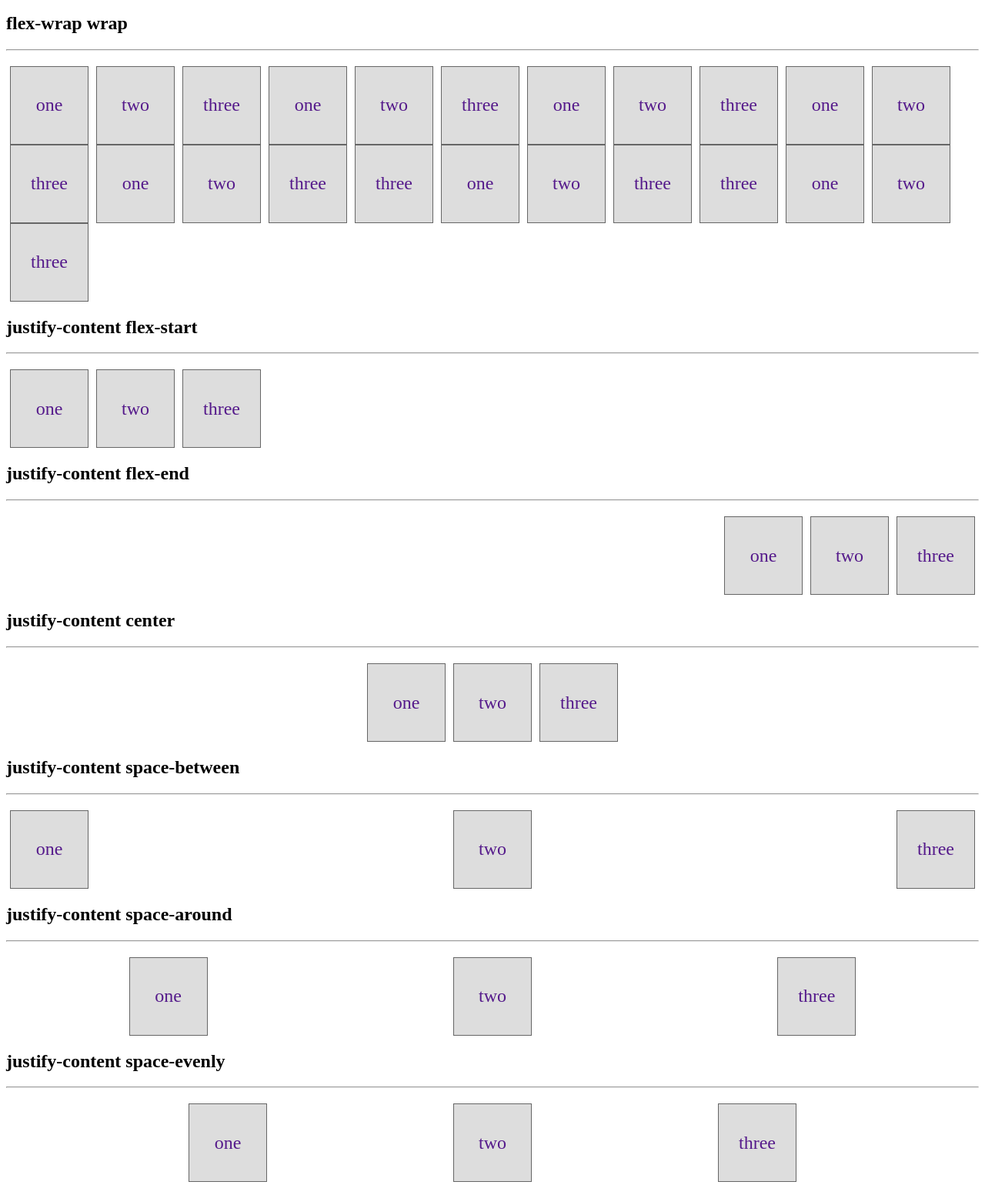
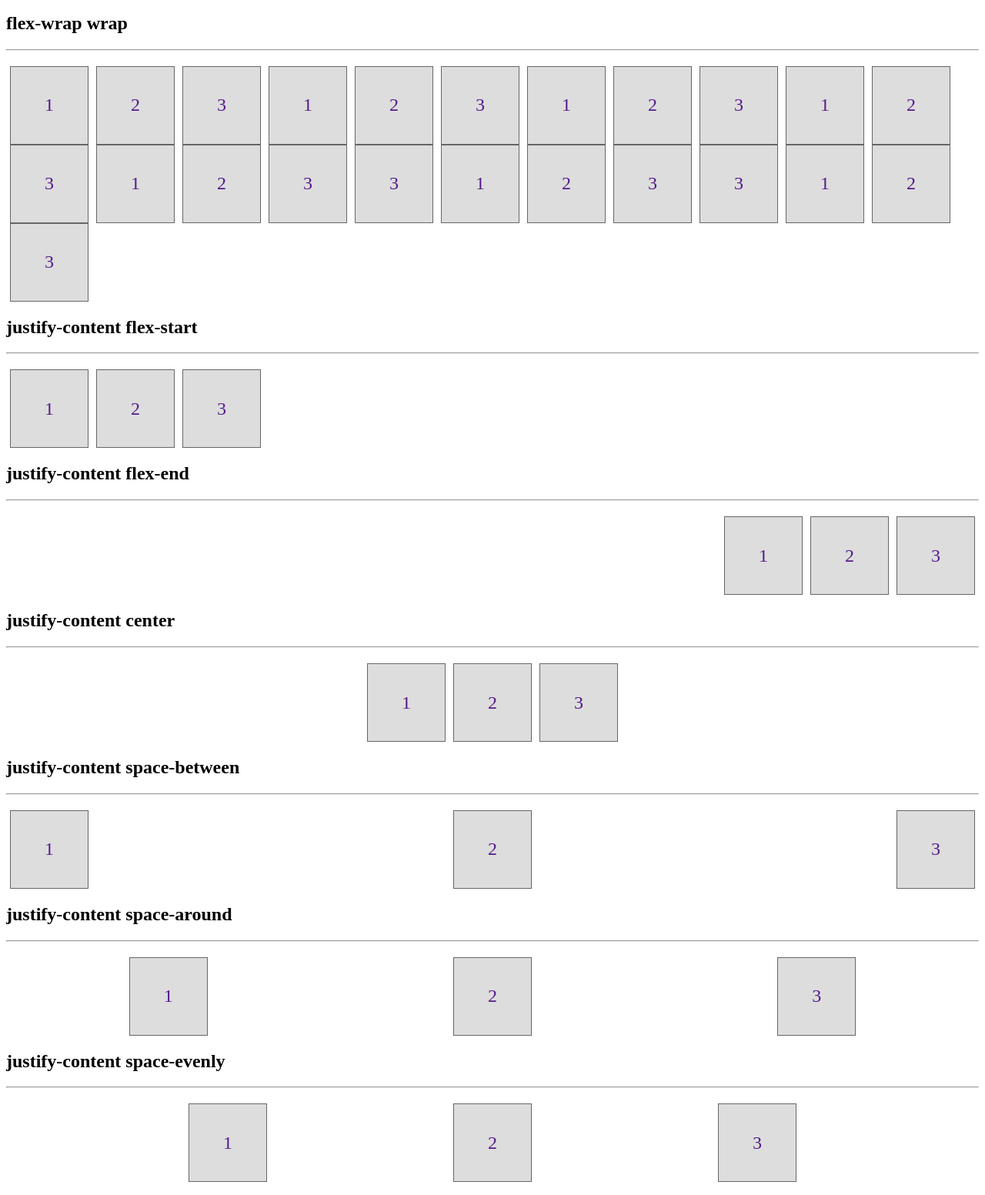
Before and after one commit to brandon95547/ui-cheatsheet, a plain HTML site: page index.html in a window 1280 px wide. Shown: the part 1221-2774 px from the top of the page at 77% size. Drawn offline with Linux system fonts and the light colour scheme.

Commit message:
cheatsheet updates

```diff
--- a/index.html
+++ b/index.html
@@ -76,6 +76,9 @@
     .align-baseline {
         align-items: baseline;
     }
+    .order-s1 li:nth-child(1) {
+        order: 1; /*give it a value higher than 0*/
+    }
 
     /* flex-flow is short hand for flex-direction and flex-wrap */
 </style>
@@ -85,165 +88,165 @@
 <hr>
 
 <ul class="flex-s1 box">
-    <li><a href="">one</a></li>
-    <li><a href="">two</a></li>
-    <li><a href="">three</a></li>
+    <li><a href="">1</a></li>
+    <li><a href="">2</a></li>
+    <li><a href="">3</a></li>
 </ul>
 
 <h2>flex-direction row-reverse</h2>
 <hr>
 
 <ul class="flex-s1 box row-reverse">
-    <li><a href="">one</a></li>
-    <li><a href="">two</a></li>
-    <li><a href="">three</a></li>
+    <li><a href="">1</a></li>
+    <li><a href="">2</a></li>
+    <li><a href="">3</a></li>
 </ul>
 
 <h2>flex-direction column</h2>
 <hr>
 
 <ul class="flex-s1 box column">
-    <li><a href="">one</a></li>
-    <li><a href="">two</a></li>
-    <li><a href="">three</a></li>
+    <li><a href="">1</a></li>
+    <li><a href="">2</a></li>
+    <li><a href="">3</a></li>
 </ul>
 
 <h2>flex-direction column-reverse</h2>
 <hr>
 
 <ul class="flex-s1 box column-reverse">
-    <li><a href="">one</a></li>
-    <li><a href="">two</a></li>
-    <li><a href="">three</a></li>
+    <li><a href="">1</a></li>
+    <li><a href="">2</a></li>
+    <li><a href="">3</a></li>
 </ul>
 
 <h2>flex-wrap wrap</h2>
 <hr>
 
 <ul class="flex-s1 box wrap">
-    <li><a href="">one</a></li>
-    <li><a href="">two</a></li>
-    <li><a href="">three</a></li>
-    <li><a href="">one</a></li>
-    <li><a href="">two</a></li>
-    <li><a href="">three</a></li>
-    <li><a href="">one</a></li>
-    <li><a href="">two</a></li>
-    <li><a href="">three</a></li>
-    <li><a href="">one</a></li>
-    <li><a href="">two</a></li>
-    <li><a href="">three</a></li>
-    <li><a href="">one</a></li>
-    <li><a href="">two</a></li>
-    <li><a href="">three</a></li>
-    <li><a href="">three</a></li>
-    <li><a href="">one</a></li>
-    <li><a href="">two</a></li>
-    <li><a href="">three</a></li>
-    <li><a href="">three</a></li>
-    <li><a href="">one</a></li>
-    <li><a href="">two</a></li>
-    <li><a href="">three</a></li>
+    <li><a href="">1</a></li>
+    <li><a href="">2</a></li>
+    <li><a href="">3</a></li>
+    <li><a href="">1</a></li>
+    <li><a href="">2</a></li>
+    <li><a href="">3</a></li>
+    <li><a href="">1</a></li>
+    <li><a href="">2</a></li>
+    <li><a href="">3</a></li>
+    <li><a href="">1</a></li>
+    <li><a href="">2</a></li>
+    <li><a href="">3</a></li>
+    <li><a href="">1</a></li>
+    <li><a href="">2</a></li>
+    <li><a href="">3</a></li>
+    <li><a href="">3</a></li>
+    <li><a href="">1</a></li>
+    <li><a href="">2</a></li>
+    <li><a href="">3</a></li>
+    <li><a href="">3</a></li>
+    <li><a href="">1</a></li>
+    <li><a href="">2</a></li>
+    <li><a href="">3</a></li>
 </ul>
 
 <h2>justify-content flex-start</h2>
 <hr>
 
 <ul class="flex-s1 box justify-start">
-    <li><a href="">one</a></li>
-    <li><a href="">two</a></li>
-    <li><a href="">three</a></li>
+    <li><a href="">1</a></li>
+    <li><a href="">2</a></li>
+    <li><a href="">3</a></li>
 </ul>
 
 <h2>justify-content flex-end</h2>
 <hr>
 
 <ul class="flex-s1 box justify-end">
-    <li><a href="">one</a></li>
-    <li><a href="">two</a></li>
-    <li><a href="">three</a></li>
+    <li><a href="">1</a></li>
+    <li><a href="">2</a></li>
+    <li><a href="">3</a></li>
 </ul>
 
 <h2>justify-content center</h2>
 <hr>
 
 <ul class="flex-s1 box justify-center">
-    <li><a href="">one</a></li>
-    <li><a href="">two</a></li>
-    <li><a href="">three</a></li>
+    <li><a href="">1</a></li>
+    <li><a href="">2</a></li>
+    <li><a href="">3</a></li>
 </ul>
 
 <h2>justify-content space-between</h2>
 <hr>
 
 <ul class="flex-s1 box justify-space-between">
-    <li><a href="">one</a></li>
-    <li><a href="">two</a></li>
-    <li><a href="">three</a></li>
+    <li><a href="">1</a></li>
+    <li><a href="">2</a></li>
+    <li><a href="">3</a></li>
 </ul>
 
 <h2>justify-content space-around</h2>
 <hr>
 
 <ul class="flex-s1 box justify-space-around">
-    <li><a href="">one</a></li>
-    <li><a href="">two</a></li>
-    <li><a href="">three</a></li>
+    <li><a href="">1</a></li>
+    <li><a href="">2</a></li>
+    <li><a href="">3</a></li>
 </ul>
 
 <h2>justify-content space-evenly</h2>
 <hr>
 
 <ul class="flex-s1 box justify-space-evenly">
-    <li><a href="">one</a></li>
-    <li><a href="">two</a></li>
-    <li><a href="">three</a></li>
+    <li><a href="">1</a></li>
+    <li><a href="">2</a></li>
+    <li><a href="">3</a></li>
 </ul>
 
 <h2>align-items flex-start</h2>
 <hr>
 
 <ul class="flex-s2 box align-start">
-    <li><a href="">one</a></li>
-    <li class="two"><a href="">two</a></li>
-    <li class="three"><a href="">three</a></li>
+    <li><a href="">1</a></li>
+    <li class="two"><a href="">2</a></li>
+    <li class="three"><a href="">3</a></li>
 </ul>
 
 <h2>align-items flex-end</h2>
 <hr>
 
 <ul class="flex-s2 box align-end">
-    <li><a href="">one</a></li>
-    <li class="two"><a href="">two</a></li>
-    <li class="three"><a href="">three</a></li>
+    <li><a href="">1</a></li>
+    <li class="two"><a href="">2</a></li>
+    <li class="three"><a href="">3</a></li>
 </ul>
 
 <h2>align-items center</h2>
 <hr>
 
 <ul class="flex-s2 box align-center">
-    <li><a href="">one</a></li>
-    <li class="two"><a href="">two</a></li>
-    <li class='three'><a href="">three</a></li>
+    <li><a href="">1</a></li>
+    <li class="two"><a href="">2</a></li>
+    <li class="three"><a href="">3</a></li>
 </ul>
 
 <h2>align-items baseline</h2>
 <hr>
 
 <ul class="flex-s2 box align-baseline">
-    <li><a href="">one</a></li>
-    <li class='two'><a href="">two</a></li>
-    <li class="three"><a href="">three</a></li>
+    <li><a href="">1</a></li>
+    <li class="two"><a href="">2</a></li>
+    <li class="three"><a href="">3</a></li>
 </ul>
 
 <h1>Flex Item Properties</h1>
 
 
-<h2>align-items baseline</h2>
+<h2>Change the order of the 1st item</h2>
 <hr>
 
-<ul class="flex-s2 box">
-    <li><a href="">one</a></li>
-    <li class='two'><a href="">two</a></li>
-    <li class="three"><a href="">three</a></li>
+<ul class="flex-s2 box order-s1">
+    <li><a href="">1</a></li>
+    <li class="two"><a href="">2</a></li>
+    <li class="three"><a href="">3</a></li>
 </ul>
```
